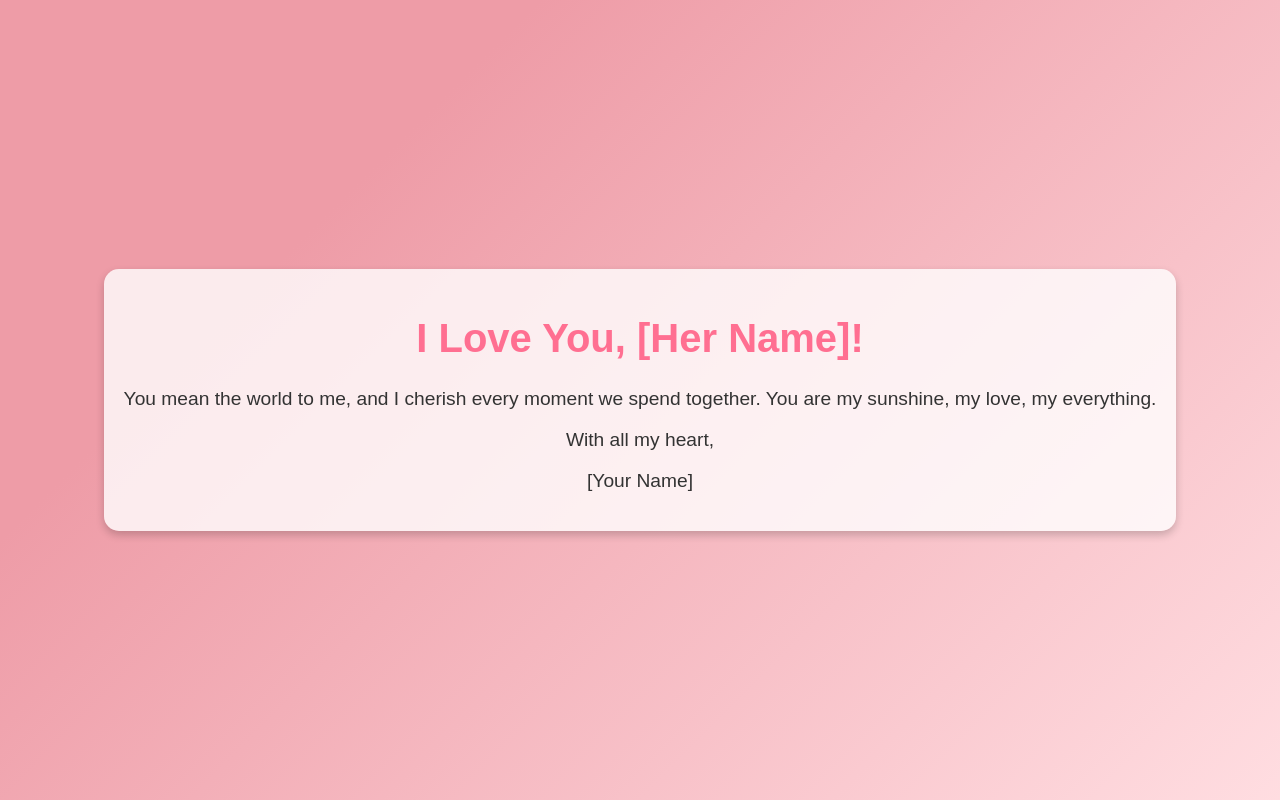
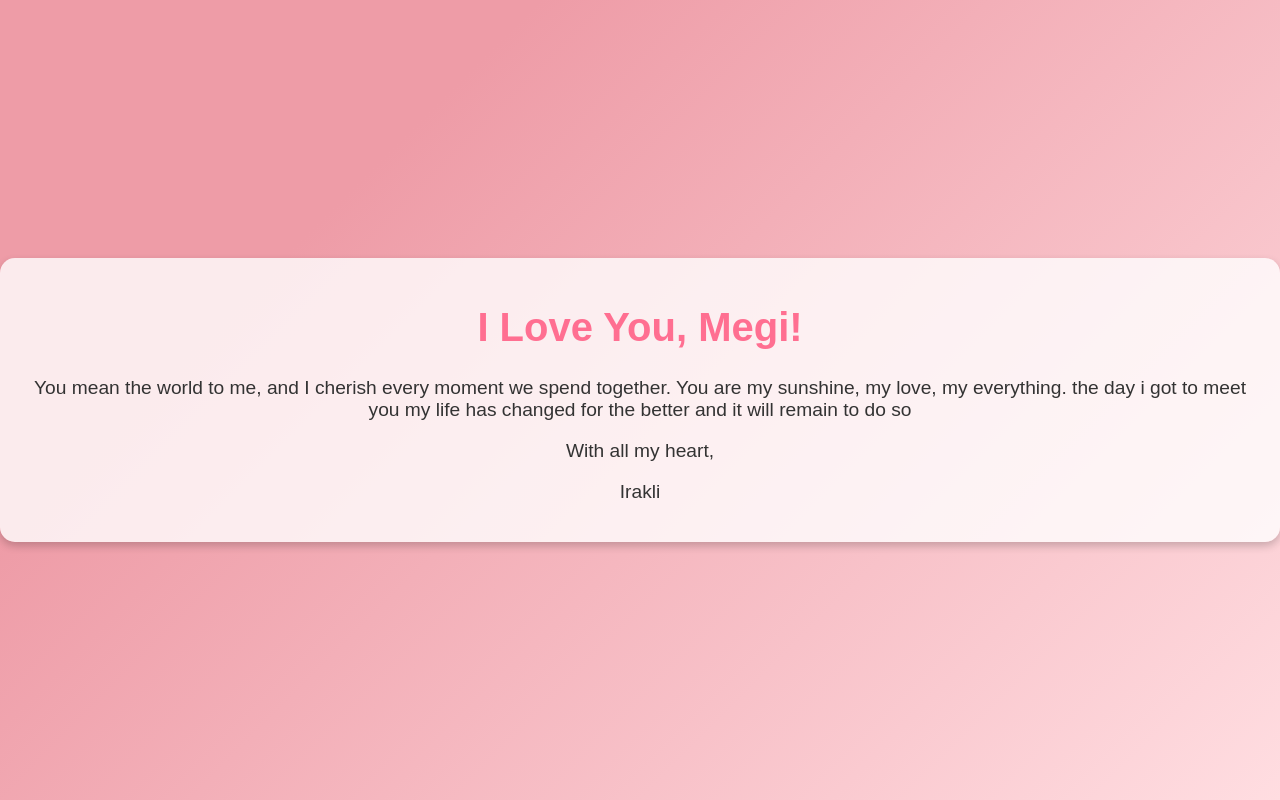
Before and after one commit to iraklimorcha/iraklimorcha.github.io, a plain HTML site: page index.html in a window 1280 px wide. Drawn offline with Linux system fonts and the light colour scheme.

Commit message:
Update index.html

```diff
--- a/index.html
+++ b/index.html
@@ -8,10 +8,11 @@
 </head>
 <body>
     <div class="container">
-        <h1>I Love You, [Her Name]!</h1>
-        <p>You mean the world to me, and I cherish every moment we spend together. You are my sunshine, my love, my everything.</p>
+        <h1>I Love You, Megi!</h1>
+        <p>You mean the world to me, and I cherish every moment we spend together. You are my sunshine, my love, my everything. the day i got to meet you my life has changed for the better and it will remain to do so
+        </p>
         <p>With all my heart,</p>
-        <p>[Your Name]</p>
+        <p>Irakli</p>
     </div>
 </body>
 </html>
```
